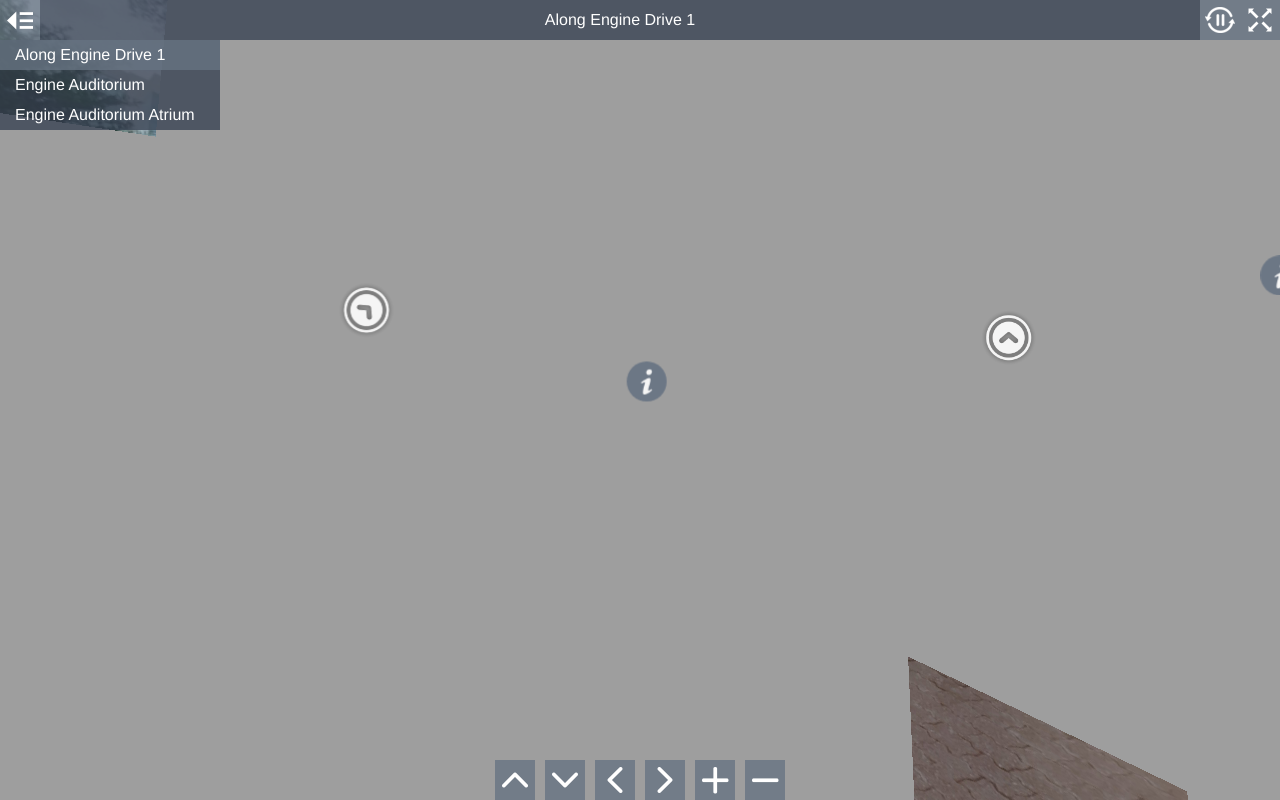
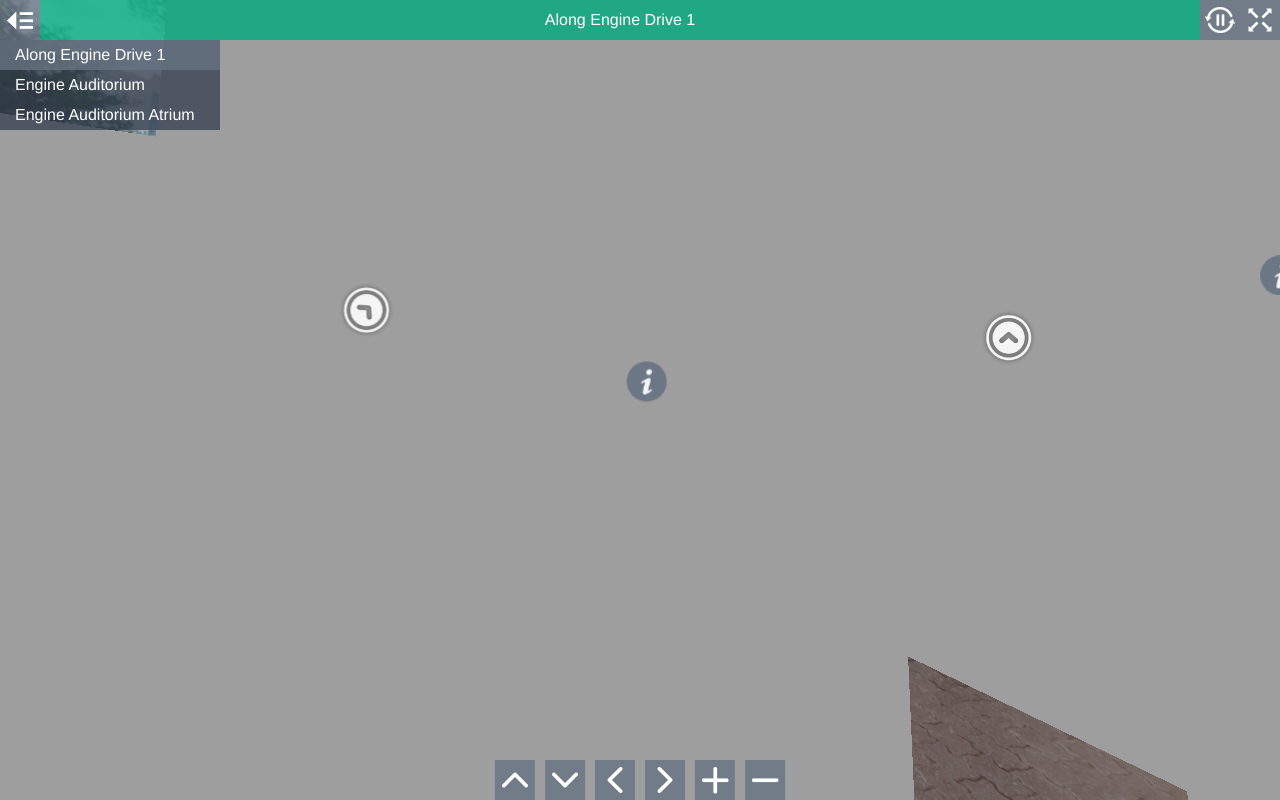
Before and after one commit to nusbhchia/Engine-Tour-2022, a plain HTML site: page index.html in a window 1280 px wide. Drawn offline with Linux system fonts and the light colour scheme; animation ran at ten frames a second.

Commit message:
Update style.css
updated background color of banner

```diff
--- a/style.css
+++ b/style.css
@@ -79,8 +79,8 @@ body.multiple-scenes.mobile #titleBar {
   height: 100%;
   line-height: 30px;
   padding: 5px;
-  background-color: rgb(58,68,84);
-  background-color: rgba(58,68,84,0.8);
+  background-color: rgb(0,171,125);
+  background-color: rgba(0,171,125,0.8);
   overflow: hidden;
   text-overflow: ellipsis;
   white-space: nowrap;
```
